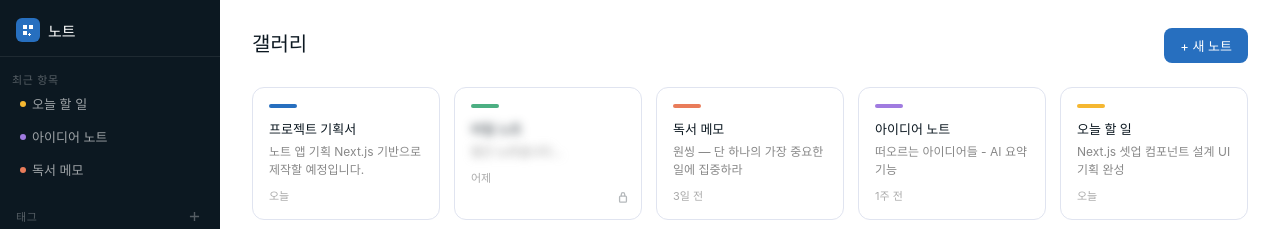
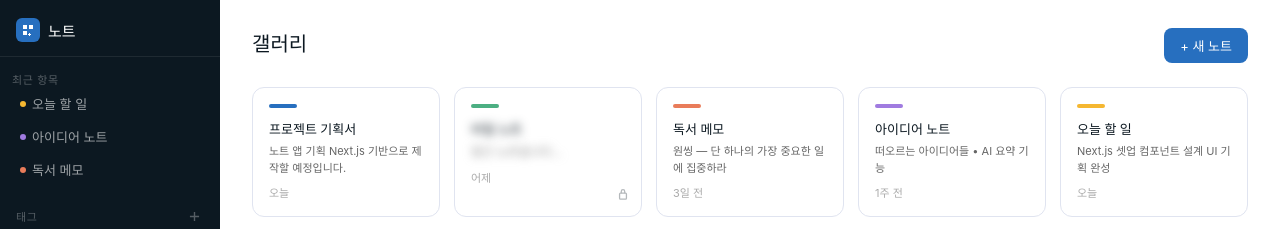
Before and after one commit to catjw7-dev/note, a Next.js app: page / in a window 1280 px wide. Shown: the top 229 px of the page. Built offline with nearby package versions, Linux system fonts and the light colour scheme.

Commit message:
2026-03-16 update

```diff
--- a/app/page.jsx
+++ b/app/page.jsx
@@ -6,6 +6,7 @@ import PinModal from '../components/PinModal'
 import LockModal from '../components/LockModal'
 import TagModal from '../components/TagModal'
 import MobileNav from '../components/MobileNav'
+import CardPreview from '../components/CardPreview'
 import { loadNotes, saveNotes, loadTags, saveTags, loadTrash, saveTrash, COLORS } from '../lib/notes'
 import styles from './page.module.css'
 
@@ -319,7 +320,7 @@ export default function GalleryPage() {
               ) : (
                 <>
                   <div className={styles.cardTitle}>{note.title || '제목 없음'}</div>
-                  <div className={styles.cardPreview}>{note.body.replace(/\n/g, ' ').slice(0, 60) || '내용 없음'}</div>
+                  <CardPreview content={note.body} />
                 </>
               )}
               <div className={styles.cardDate}>{note.date}</div>
--- /dev/null
+++ b/components/CardPreview.jsx
@@ -0,0 +1,34 @@
+'use client'
+import ReactMarkdown from 'react-markdown'
+import remarkGfm from 'remark-gfm'
+import styles from './CardPreview.module.css'
+
+export default function CardPreview({ content }) {
+  if (!content?.trim()) return <p className={styles.empty}>내용 없음</p>
+
+  return (
+    <div className={styles.preview}>
+      <ReactMarkdown
+        remarkPlugins={[remarkGfm]}
+        components={{
+          // 카드 크기에 맞게 축소된 렌더링
+          h1: ({ children }) => <span className={styles.h1}>{children}</span>,
+          h2: ({ children }) => <span className={styles.h2}>{children}</span>,
+          h3: ({ children }) => <span className={styles.h3}>{children}</span>,
+          p: ({ children }) => <span className={styles.p}>{children}</span>,
+          strong: ({ children }) => <strong className={styles.strong}>{children}</strong>,
+          em: ({ children }) => <em className={styles.em}>{children}</em>,
+          li: ({ children }) => <span className={styles.li}>• {children}</span>,
+          blockquote: ({ children }) => <span className={styles.blockquote}>{children}</span>,
+          code: ({ children }) => <code className={styles.code}>{children}</code>,
+          pre: ({ children }) => <span className={styles.pre}>{children}</span>,
+          a: ({ children }) => <span className={styles.link}>{children}</span>,
+          hr: () => <span className={styles.hr} />,
+          input: ({ checked }) => <span className={styles.checkbox}>{checked ? '☑' : '☐'}</span>,
+        }}
+      >
+        {content}
+      </ReactMarkdown>
+    </div>
+  )
+}
--- /dev/null
+++ b/components/CardPreview.module.css
@@ -0,0 +1,96 @@
+.preview {
+  font-size: 11px;
+  line-height: 1.5;
+  color: #666;
+  display: -webkit-box;
+  -webkit-line-clamp: 3;
+  -webkit-box-orient: vertical;
+  overflow: hidden;
+  margin-top: 5px;
+}
+
+.preview > * {
+  display: inline;
+}
+
+.h1 {
+  font-size: 12px;
+  font-weight: 500;
+  color: #0C1821;
+  display: inline;
+}
+
+.h2 {
+  font-size: 12px;
+  font-weight: 500;
+  color: #222;
+  display: inline;
+}
+
+.h3 {
+  font-size: 11px;
+  font-weight: 500;
+  color: #333;
+  display: inline;
+}
+
+.p {
+  display: inline;
+  color: #666;
+}
+
+.strong {
+  font-weight: 500;
+  color: #333;
+}
+
+.em {
+  font-style: italic;
+  color: #555;
+}
+
+.li {
+  display: inline;
+  color: #666;
+}
+
+.blockquote {
+  display: inline;
+  color: #888;
+  font-style: italic;
+}
+
+.code {
+  display: inline;
+  font-family: monospace;
+  font-size: 10px;
+  background: #f0f2ff;
+  border-radius: 3px;
+  padding: 0 3px;
+  color: #276FBF;
+}
+
+.pre {
+  display: inline;
+}
+
+.link {
+  display: inline;
+  color: #276FBF;
+}
+
+.hr {
+  display: inline;
+  color: #ccc;
+}
+
+.checkbox {
+  display: inline;
+  font-size: 10px;
+}
+
+.empty {
+  font-size: 11px;
+  color: #ccc;
+  margin-top: 5px;
+}
```
